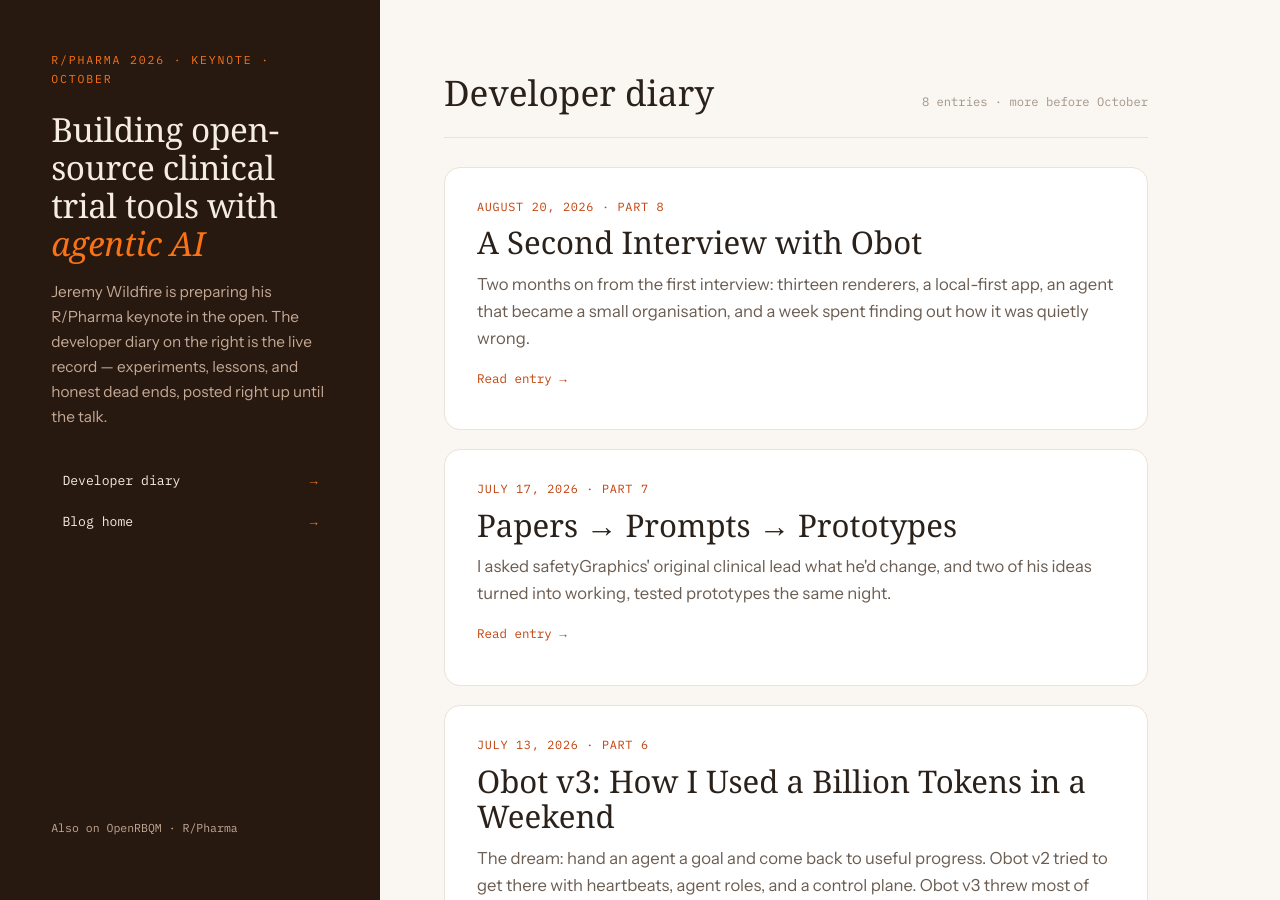
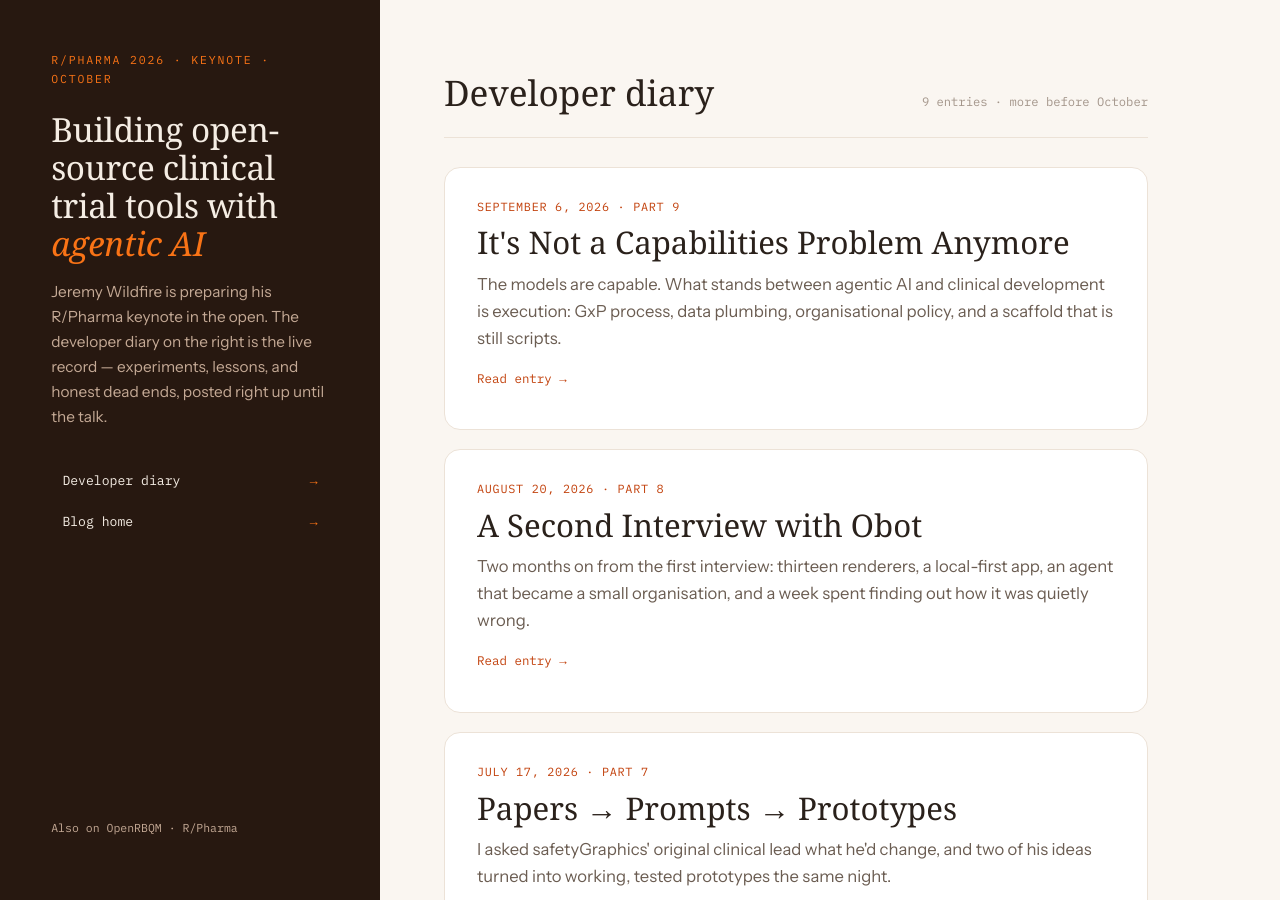
Before and after one commit to jwildfire/jwildfire.github.io, a Jekyll site: the page keynote/index.html, which Jekyll copies as it is, in a window 1280 px wide and 900 px high. Built offline with Jekyll 4.4.1, drawn with Linux system fonts in a browser that asks for light colours; some web fonts are replaced.

Commit message:
R/Pharma Diary #9 — It's Not a Capabilities Problem Anymore
The near-final draft with its seven TODOs closed: front matter and keynote
card, the $200 footnote, canonical project links, the pharmaverse evidence
link, the code figure with its method, the Amodei quote verified, and the
AI collaboration footer.

Co-Authored-By: Claude Fable 5.1 <noreply@anthropic.com>
Claude-Session: https://claude.ai/code/session_01BZ5r5VjBTUtC7gHNb2HtvR

```diff
--- a/keynote/index.html
+++ b/keynote/index.html
@@ -107,8 +107,15 @@
     <main class="feed" id="diary">
       <div class="feed-head">
         <h2>Developer diary</h2>
-        <span class="count">8 entries · more before October</span>
+        <span class="count">9 entries · more before October</span>
       </div>
+
+      <article class="card">
+        <p class="date">September 6, 2026 · Part 9</p>
+        <h3><a href="/2026/09/06/not-a-capabilities-problem.html">It's Not a Capabilities Problem Anymore</a></h3>
+        <p class="excerpt">The models are capable. What stands between agentic AI and clinical development is execution: GxP process, data plumbing, organisational policy, and a scaffold that is still scripts.</p>
+        <p class="links"><a href="/2026/09/06/not-a-capabilities-problem.html">Read entry →</a></p>
+      </article>
 
       <article class="card">
         <p class="date">August 20, 2026 · Part 8</p>
```
Also changed, not shown: _posts/2026-09-06-not-a-capabilities-problem.md (added, +50 -0 lines).
